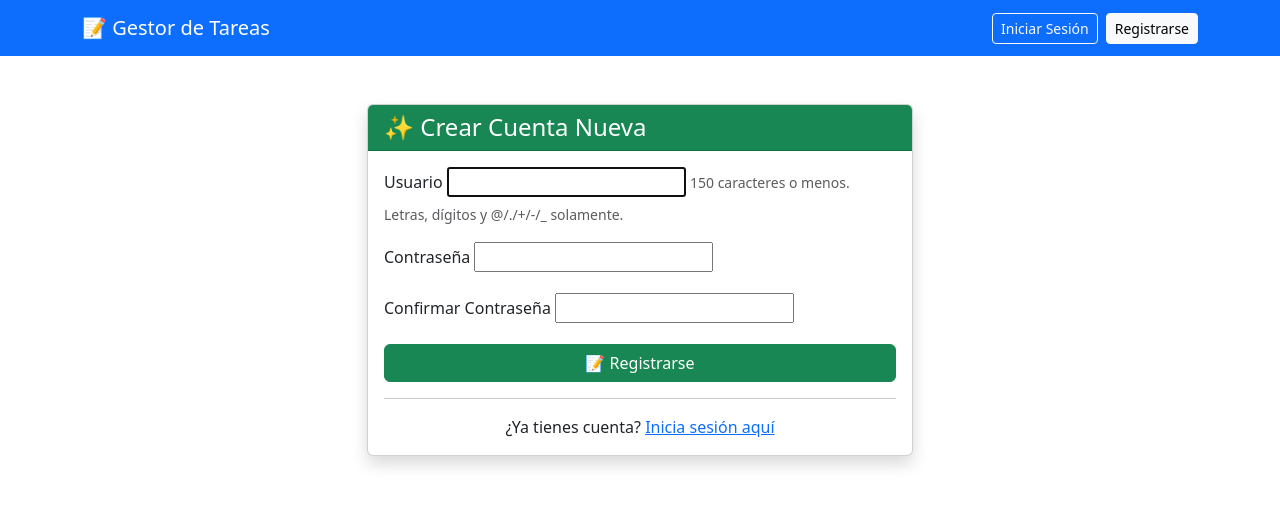
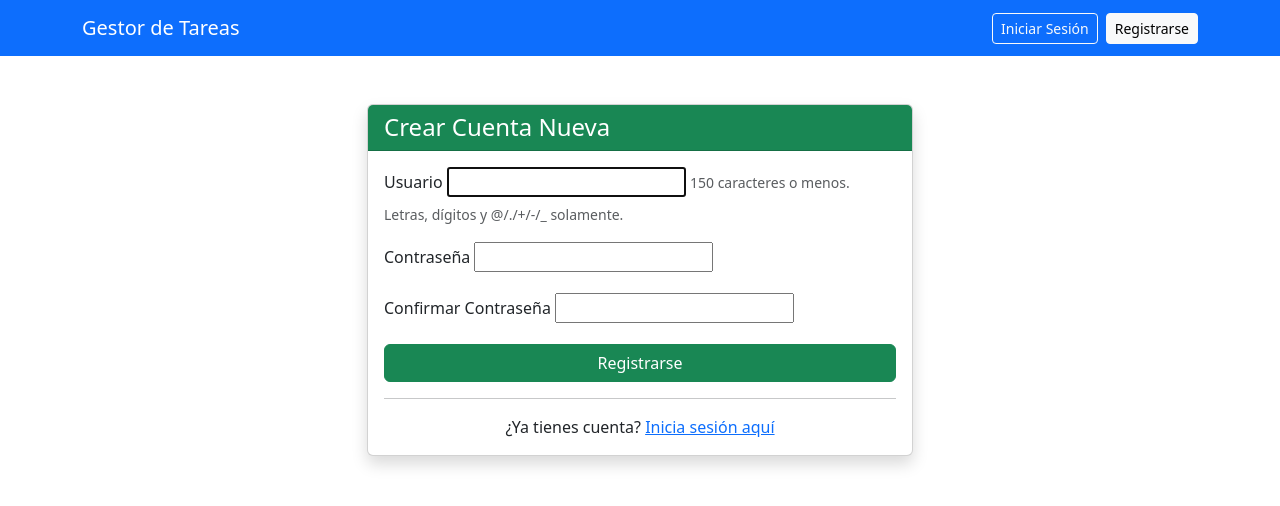
Before and after one commit to Linwi-V/Evaluacion_PortafolioM6, a Django app: page /tareas/registro/ in a window 1280 px wide. Shown: the top 506 px of the page. Run offline with Django 5.2, Linux system fonts and the light colour scheme.

Commit message:
Cambios en textos de plantillas HTML para mejorar claridad y profesionalismo

```diff
--- a/gestor_tareas/tareas/templates/tareas/base.html
+++ b/gestor_tareas/tareas/templates/tareas/base.html
@@ -12,11 +12,11 @@
     <!-- Barra de navegación -->
     <nav class="navbar navbar-expand-lg navbar-dark bg-primary">
         <div class="container">
-            <a class="navbar-brand" href="{% url 'tareas:lista' %}">📝 Gestor de Tareas</a>
+            <a class="navbar-brand" href="{% url 'tareas:lista' %}">Gestor de Tareas</a>
             <div class="navbar-nav ms-auto">
                 {% if user.is_authenticated %}
                     <span class="navbar-text text-white me-3">
-                        Hola, {{ user.username }} 👋
+                        Hola, {{ user.username }}
                     </span>
                     <a class="btn btn-outline-light btn-sm" href="{% url 'tareas:logout' %}">
                         Cerrar Sesión
--- a/gestor_tareas/tareas/templates/tareas/crear_tarea.html
+++ b/gestor_tareas/tareas/templates/tareas/crear_tarea.html
@@ -38,7 +38,7 @@
                             ← Cancelar
                         </a>
                         <button type="submit" class="btn btn-primary">
-                            💾 Guardar Tarea
+                            Guardar Tarea
                         </button>
                     </div>
                 </form>
--- a/gestor_tareas/tareas/templates/tareas/detalle_tarea.html
+++ b/gestor_tareas/tareas/templates/tareas/detalle_tarea.html
@@ -7,7 +7,7 @@
     <div class="col-md-8">
         <div class="card">
             <div class="card-header bg-info text-white">
-                <h4 class="mb-0">📄 Detalle de Tarea</h4>
+                <h4 class="mb-0">Detalle de Tarea</h4>
             </div>
             <div class="card-body">
                 <h3 class="card-title">{{ tarea.titulo }}</h3>
@@ -26,7 +26,7 @@
                             ← Volver a la lista
                         </a>
                         <a href="{% url 'tareas:eliminar' tarea.id %}" class="btn btn-danger"
-                        onclick="return confirm('¿Estás seguro de eliminar esta tarea?')">🗑️ Eliminar tarea</a>
+                        onclick="return confirm('¿Estás seguro de eliminar esta tarea?')">Eliminar tarea</a>
                         </a>
                     </div>
                 </div>
--- a/gestor_tareas/tareas/templates/tareas/lista_tareas.html
+++ b/gestor_tareas/tareas/templates/tareas/lista_tareas.html
@@ -6,7 +6,7 @@
 <div class="row">
     <div class="col-md-12">
         <div class="d-flex justify-content-between align-items-center mb-4">
-            <h2>📋 Mis Tareas</h2>
+            <h2>Mis Tareas</h2>
             <a href="{% url 'tareas:crear' %}" class="btn btn-primary">                ➕ Nueva Tarea
             </a>
         </div>
@@ -22,7 +22,7 @@
                             <div class="d-flex justify-content-between">
                                 <a href="{% url 'tareas:detalle' tarea.id %}" class="btn btn-sm btn-info">Ver detalles</a>
                                 <a href="{% url 'tareas:eliminar' tarea.id %}" class="btn btn-sm btn-danger"
-                                   onclick="return confirm('¿Estás seguro de eliminar esta tarea?')">🗑️ Eliminar</a>
+                                   onclick="return confirm('¿Estás seguro de eliminar esta tarea?')">Eliminar</a>
                             </div>
                         </div>
                     </div>
--- a/gestor_tareas/tareas/templates/tareas/login.html
+++ b/gestor_tareas/tareas/templates/tareas/login.html
@@ -7,7 +7,7 @@
     <div class="col-md-5">
         <div class="card shadow">
             <div class="card-header bg-primary text-white">
-                <h4 class="mb-0">🔐 Iniciar Sesión</h4>
+                <h4 class="mb-0">Iniciar Sesión</h4>
             </div>
             <div class="card-body">
                 <form method="post">
@@ -40,7 +40,7 @@
                     </div>
 
                     <button type="submit" class="btn btn-primary w-100">
-                        🚀 Entrar
+                        Entrar
                     </button>
                 </form>
 
--- a/gestor_tareas/tareas/templates/tareas/registro.html
+++ b/gestor_tareas/tareas/templates/tareas/registro.html
@@ -7,7 +7,7 @@
     <div class="col-md-6">
         <div class="card shadow">
             <div class="card-header bg-success text-white">
-                <h4 class="mb-0">✨ Crear Cuenta Nueva</h4>
+                <h4 class="mb-0">Crear Cuenta Nueva</h4>
             </div>
             <div class="card-body">
                 <form method="post">
@@ -51,7 +51,7 @@
                     </div>
 
                     <button type="submit" class="btn btn-success w-100">
-                        📝 Registrarse
+                        Registrarse
                     </button>
                 </form>
 
```
Also changed, not shown: gestor_tareas/README.MD (deleted).
